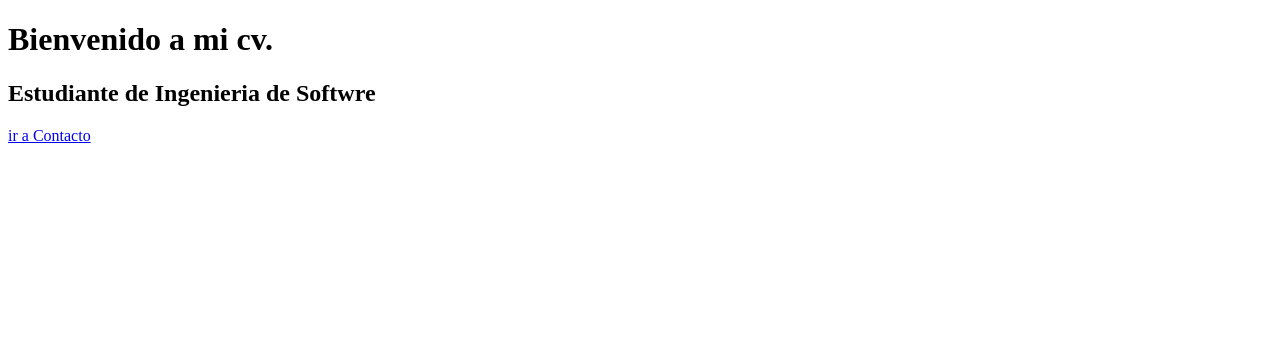
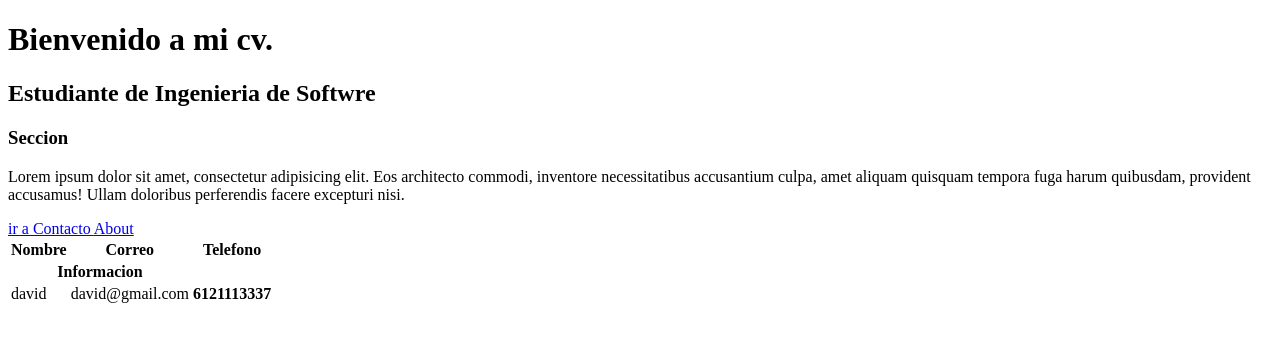
Before and after one commit to yelllowcat/CurriculumClase, a plain HTML site: page index.html in a window 1280 px wide. Drawn offline with Linux system fonts and the light colour scheme.

Commit message:
12.- Crea una carpeta views

```diff
--- a/index.html
+++ b/index.html
@@ -6,9 +6,40 @@
     <title>David Gonzalez</title>
   </head>
   <body>
+    <header>
     <h1>Bienvenido a mi cv.</h1>
     <h2>Estudiante de Ingenieria de Softwre</h2>
+    <section>
+    <h3>Seccion</h3>
+    <p>Lorem ipsum dolor sit amet, consectetur adipisicing elit. Eos architecto commodi, inventore necessitatibus accusantium culpa, amet aliquam quisquam tempora fuga harum quibusdam, provident accusamus! Ullam doloribus perferendis facere excepturi nisi.</p>
+    </section>
+</header>
+<nav>
+    <a href="Contacto.html"> ir a Contacto </a>
+    <a href="./views/about.html">About</a>
+    </nav>
+    <table >
+<thead>
+<tr>
+    <th>Nombre</th>
+    <th colspan="2">Correo</th>
+   <th>Telefono</th>
+</tr>
+<tr>
+  <th colspan="3">Informacion</th>
+</tr>
+</thead>
+<tbody>
+<tr>
+    <td>david</td>
+    <td colspan="2">david@gmail.com</td>
+    <th>6121113337</th>
+</tr>
 
-    <a href="Contacto.html"> ir a Contacto </a>
+</tbody>
+</table>
+<div>
+
+</div>
   </body>
 </html>
--- /dev/null
+++ b/styles.css
@@ -0,0 +1,3 @@
+table, td, th {
+  border: 1px solid black;
+}
```
Also changed, not shown: views/about.html (added, +14 -0 lines), Contacto.html (line endings or trailing spaces).
